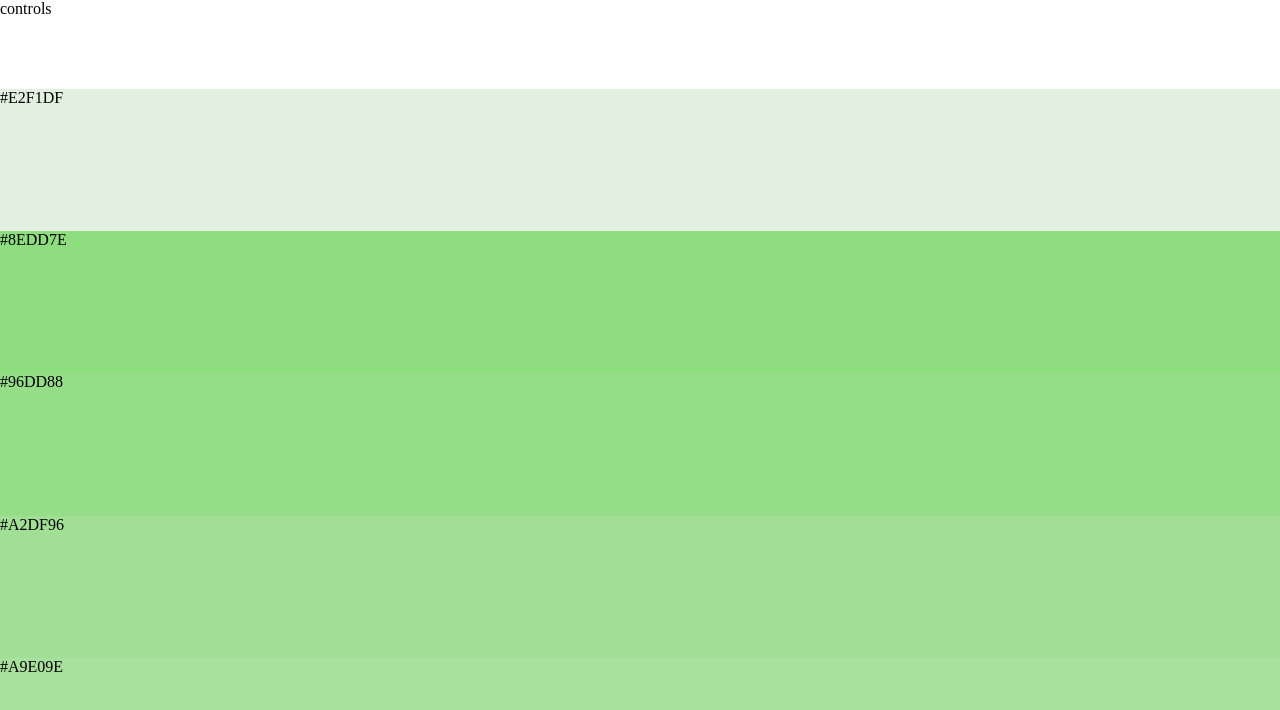
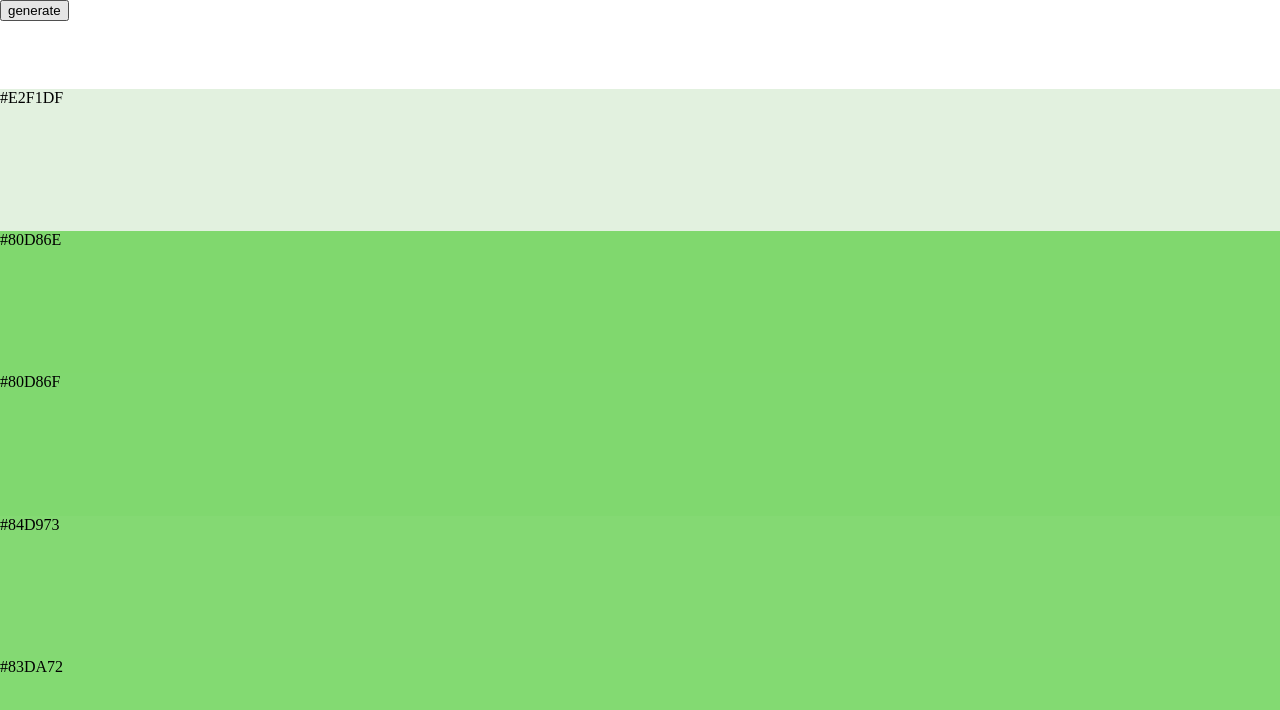
Before and after one commit to donovanodom/iris-color-theory, a React (Create React App) app: page / in a window 1280 px wide. Shown: the top 710 px of the page. Built offline with nearby package versions, Linux system fonts and the light colour scheme.

Commit message:
Update Colors.js and Controls.js

```diff
--- a/src/Colors.js
+++ b/src/Colors.js
@@ -23,16 +23,15 @@ const Colors = () => {
   const [base, setBase] = useState([randomNumber(0, 360),randomNumber(0, 100), randomNumber(0, 100)])
 
   const monoChromatic = (base) => {
-    let arr = [base], s = 10 + Math.floor((Math.abs(base[1] - 50)/2)), l = 1 + Math.floor((Math.abs(base[2] - 50)/2)), i = 0
+    let arr = [base], s = 10 + Math.floor((Math.abs(base[1] - 50)/2)), l = 5 + Math.floor((Math.abs(base[2] - 50)/2)), i = 0
     while(i < 4){
       arr.push([
         base[0],
-        base[1] > 50 ? base[1] - (s + randomNumber(0,4)) : base[1] + (s + randomNumber(0,4)),
+        base[1] > 50 ? base[1] - (s + randomNumber(1,4)) : base[1] + (s + randomNumber(0,4)),
         base[2] > 50 ? base[2] - (l + randomNumber(1,2)) : base[2] + (l + randomNumber(1,2))
       ])
       i++
-      s -= 2
-      l -= 2
+
     }
     return arr
   };
--- a/src/Controls.js
+++ b/src/Controls.js
@@ -1,7 +1,12 @@
 import React from "react";
 
-const Controls = () => {
-  return <div className="controls">controls</div>;
+const Controls = ({generate}) => {
+  return(
+    <div className="controls">
+      <button onClick = {generate}>generate</button>
+    </div>
+  )
+
 };
 
 export default Controls;
```
